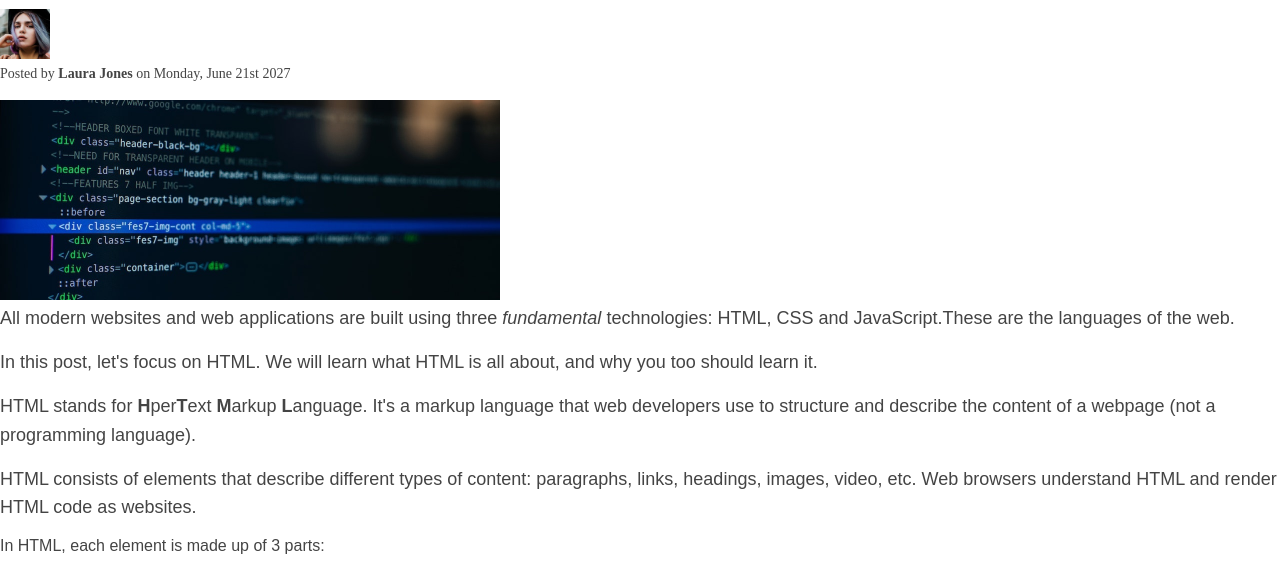
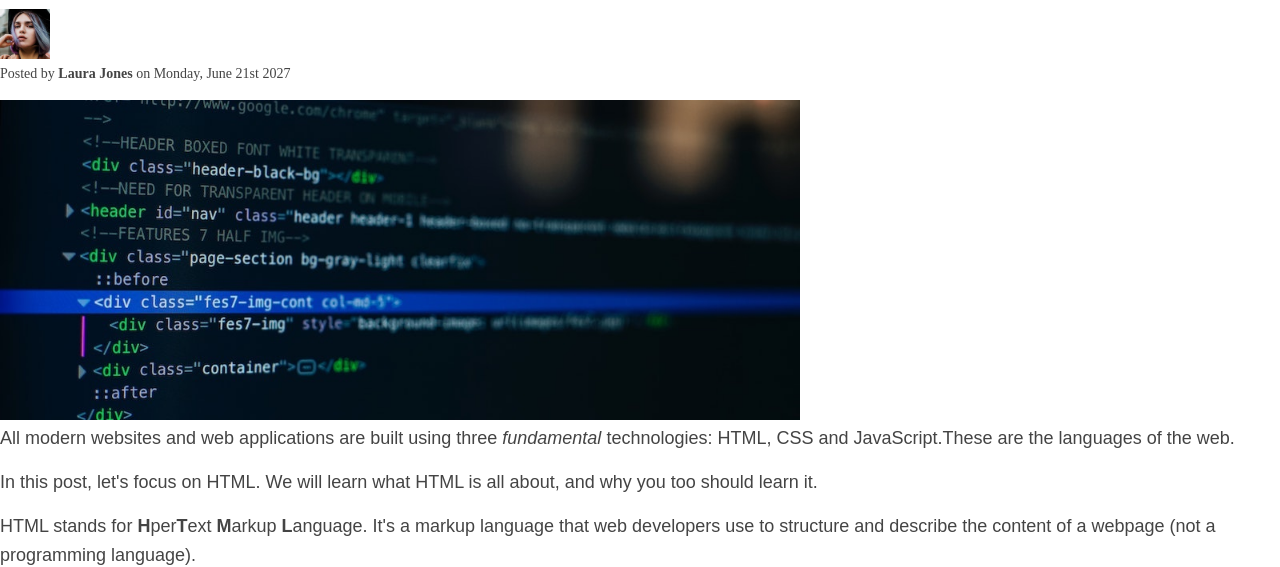
Before and after one commit to nimofridah/HTML-, a plain HTML site: page index.html in a window 1280 px wide. Shown: the part 256-823 px from the top of the page. Drawn offline with Linux system fonts and the light colour scheme.

Commit message:
add dimentions

```diff
--- a/index.html
+++ b/index.html
@@ -28,7 +28,7 @@
 alt="A picture of Laura Jones"
 width = "50"
 height = "50"
-class="post-img"
+
 />
   <p id="author">Posted by <b>Laura Jones</b> on Monday, June 21st 2027</p>
 
@@ -36,6 +36,7 @@ class="post-img"
  alt = "HTML code on a computer screen"
  width = "500"
  height = "200"
+ class="post-img"
   />
 
 
--- a/style.css
+++ b/style.css
@@ -137,5 +137,6 @@ a:active {
   font-style: italic;
 }
 .post-img {
-  width:;
+  width: 800px;
+  height:auto;
 }
```
